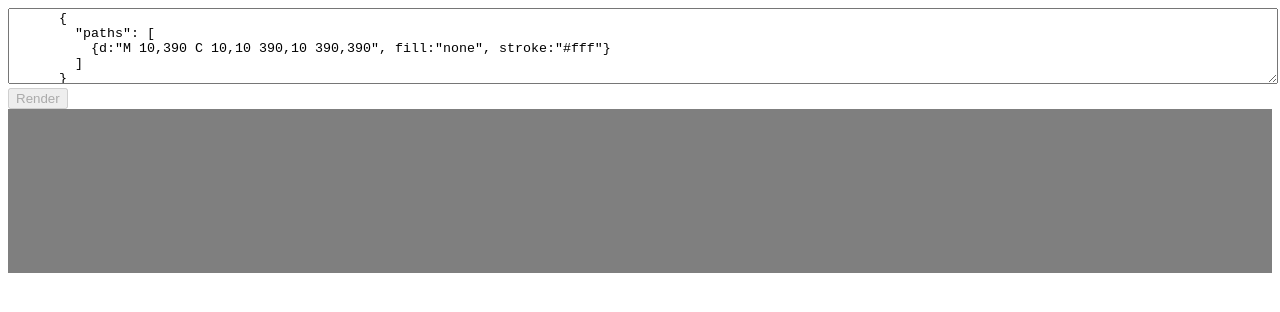
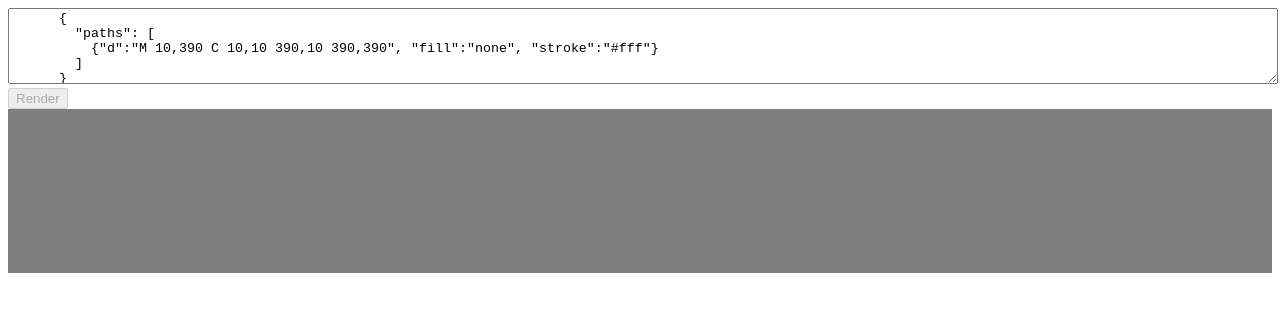
Before and after one commit to intro-swf/pikvek, a plain HTML site: page index.html in a window 1280 px wide. Drawn offline with Linux system fonts and the light colour scheme.

Commit message:
Update index.html

```diff
--- a/index.html
+++ b/index.html
@@ -15,7 +15,7 @@
     <textarea id='svgtext'>
       {
         "paths": [
-          {d:"M 10,390 C 10,10 390,10 390,390", fill:"none", stroke:"#fff"}
+          {"d":"M 10,390 C 10,10 390,10 390,390", "fill":"none", "stroke":"#fff"}
         ]
       }
     </textarea>
```
